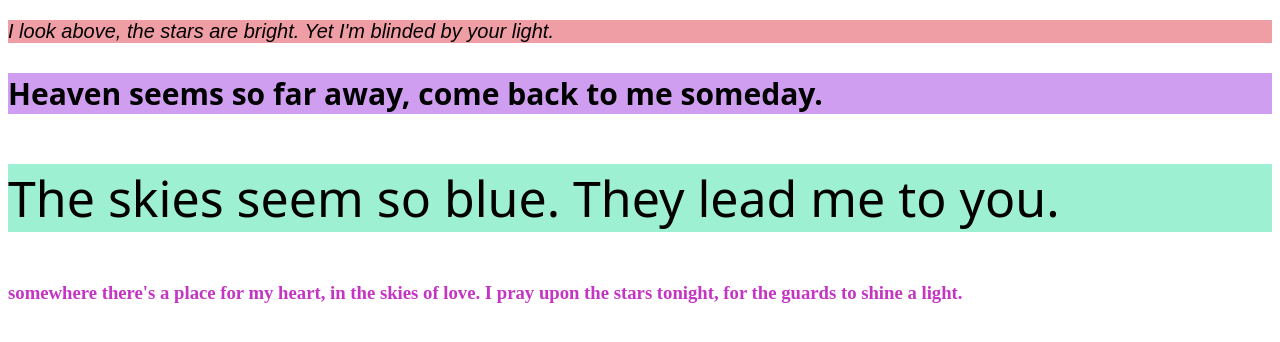
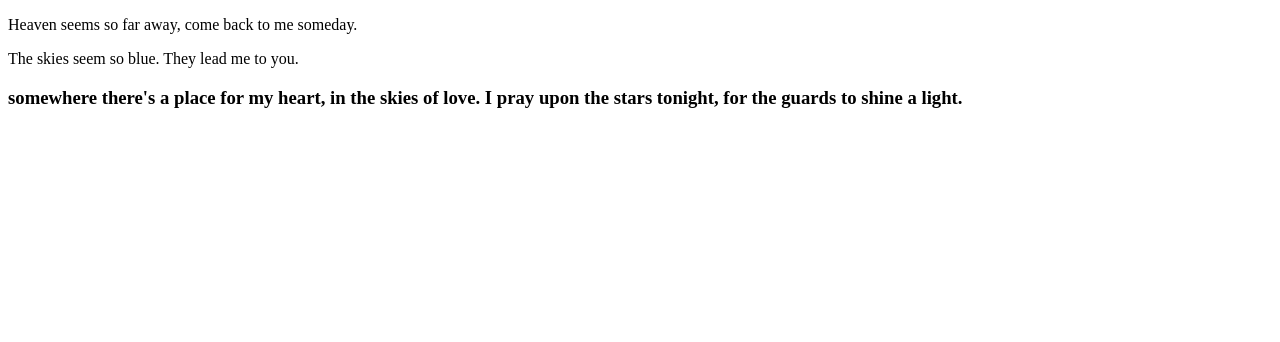
Before and after one commit to paulvonoberstein/paulvonoberstein.github.io, a plain HTML site: page index.html in a window 1280 px wide. Drawn offline with Linux system fonts and the light colour scheme.

Commit message:
Update index.html

```diff
--- a/index.html
+++ b/index.html
@@ -6,31 +6,35 @@
 
         <style>
 
-            #id1 {
-                background-color: rgb(240, 158, 165);
-                font: italic 20px fantasy;
+            .color-red {
+                color: red;
             }
 
-            #id2 {
-                background-color: rgb(207, 158, 240);
+            .color-green {
+                color: green;
+            }
+
+            .color-blue {
+                color: blue;
+            }
+
+            .background-red {
+                background-color: rgb(255, 0, 0);
+                font: italic 30px fantasy;
+            }
+
+
+            .background-green {
+                background-color: rgb(0, 255, 0);
                 font: bold 30px sans;
             }
 
 
-
-            .class2 {
-                 background-color: rgb(158, 240, 210);
-                font:  50px sans;
+            .background-blue {
+                 background-color: rgb(0, 0, 255);
+                 font:  italic 50px sans;
             }
 
-            .class1 {
-                 background-color: rgb(162, 158, 240);
-                font: bold 40px fantasy;
-            }
-
-            h3 {
-                color: rgb(196, 53, 196);
-            }
 
 
         </style>
@@ -39,7 +43,7 @@
     </head>
     <body>
 
-<p id = "id1"> I look above, the stars are bright. Yet I'm blinded by your light.</p>
+<p id = "id1"> </p>
 
 <p id = "id2"> Heaven seems so far away, come back to me someday.</p>
 
```
